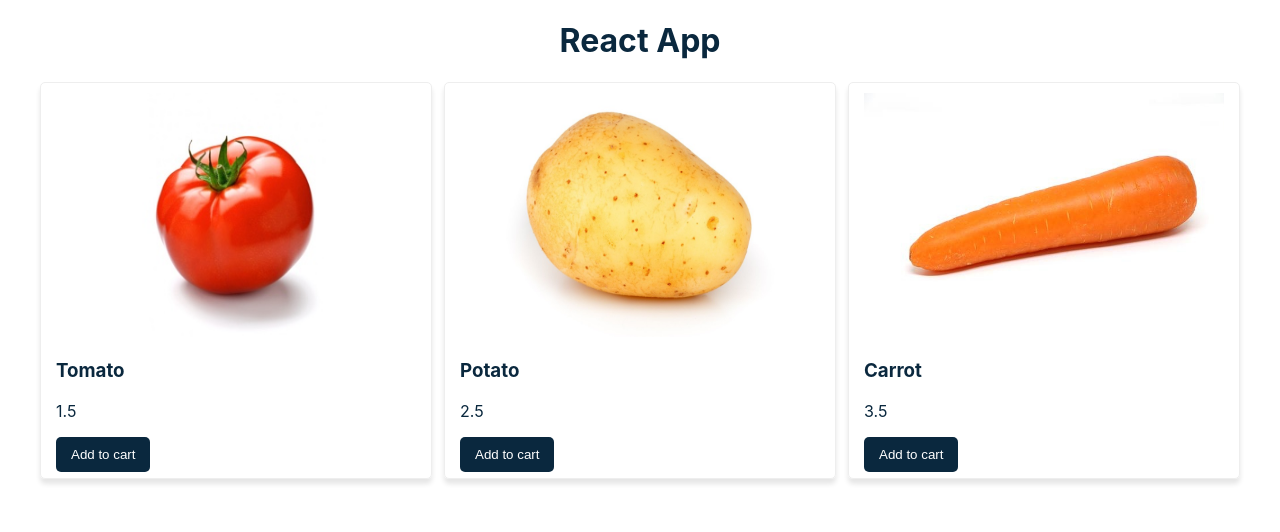
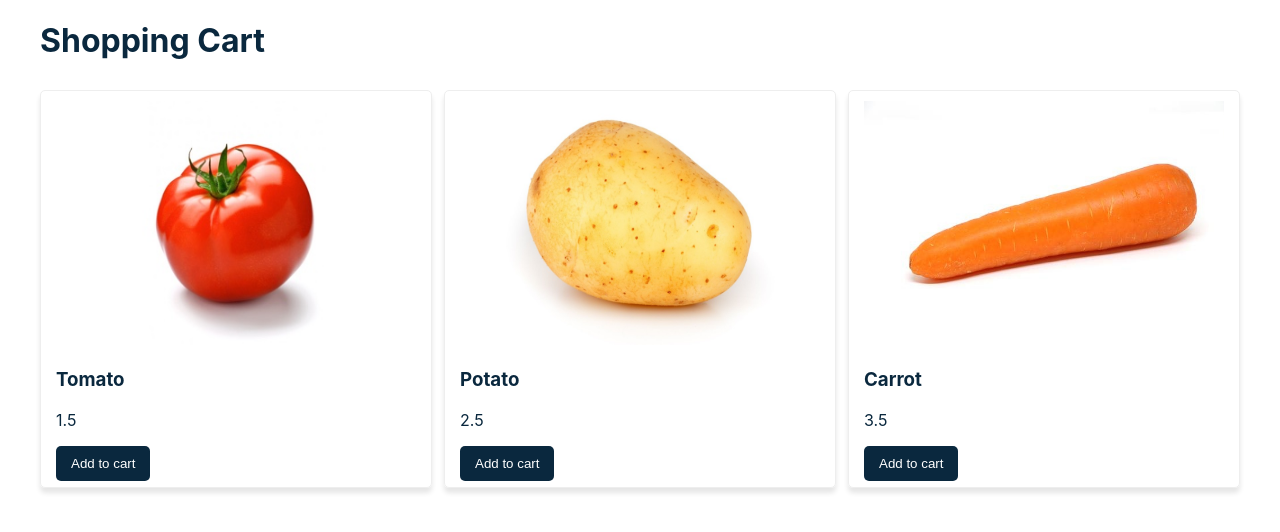
Before and after one commit to ericgomez/shopping-cart, a React (Create React App) app: page / in a window 1280 px wide. Shown: the top 532 px of the page. Built offline with nearby package versions, Linux system fonts and the light colour scheme.

Commit message:
Add component Title

```diff
--- a/src/App.js
+++ b/src/App.js
@@ -1,6 +1,7 @@
 import { Component } from 'react'
 import Products from './components/Products'
 import Layout from './components/Layout'
+import Title from './components/Title'
 
 class App extends Component {
   state = {
@@ -26,6 +27,7 @@
     return (
       <div>
         <Layout>
+          <Title />
           <Products
             addCartItem={() => {
               console.log('add cart')
--- a/src/components/Layout.js
+++ b/src/components/Layout.js
@@ -17,9 +17,6 @@
   render () {
     return (
       <div style={styles.layout}>
-        <header>
-          <h1>React App</h1>
-        </header>
         <main style={styles.container}>{this.props.children}</main>
       </div>
     )
--- /dev/null
+++ b/src/components/Title.js
@@ -0,0 +1,19 @@
+import { Component } from 'react'
+
+const styles = {
+  title: {
+    marginBottom: '30px'
+  }
+}
+
+class Title extends Component {
+  render () {
+    return (
+      <header>
+        <h1 style={styles.title}>Shopping Cart</h1>
+      </header>
+    )
+  }
+}
+
+export default Title
```
